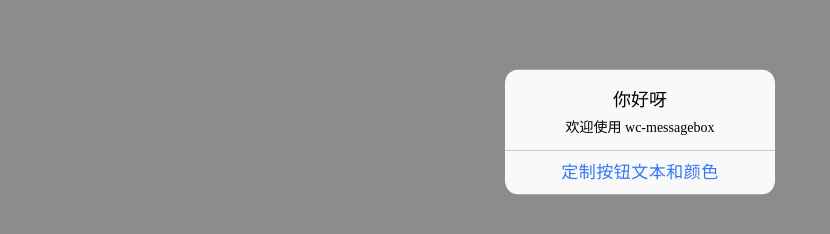
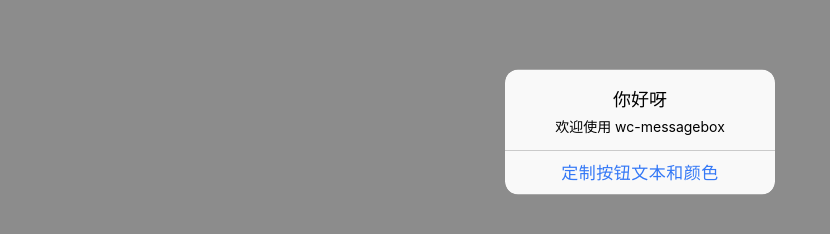
Before and after one commit to helicopters/wc-messagebox, a Vue app: page / in a window 1280 px wide. Both pictures are taken after a click on the button "Alert". Shown: the part 268-502 px from the top of the page, without its empty margins (0-830 px from the left). Built offline with nearby package versions, Linux system fonts and the light colour scheme.

Commit message:
增加默认字体设置, 不再跟随用户字体。

```diff
--- a/src/wc-messagebox/components/Alert/AlertComponent.vue
+++ b/src/wc-messagebox/components/Alert/AlertComponent.vue
@@ -1,5 +1,6 @@
 <style scoped lang="less">
 .popup {
+    font-family: -apple-system, BlinkMacSystemFont, "PingFang SC","Helvetica Neue",STHeiti,"Microsoft Yahei",Tahoma,Simsun,sans-serif;
     position: fixed;
     z-index: 10000;
     top: 50%;
--- a/src/wc-messagebox/components/Confirm/ConfirmComponent.vue
+++ b/src/wc-messagebox/components/Confirm/ConfirmComponent.vue
@@ -1,5 +1,6 @@
 <style scoped lang="less">
 .popup {
+    font-family: -apple-system, BlinkMacSystemFont, "PingFang SC","Helvetica Neue",STHeiti,"Microsoft Yahei",Tahoma,Simsun,sans-serif;
     position: fixed;
     z-index: 10000;
     top: 50%;
--- a/src/wc-messagebox/components/Toast/ToastComponent.vue
+++ b/src/wc-messagebox/components/Toast/ToastComponent.vue
@@ -1,5 +1,6 @@
 <style lang="less" scoped>
 .toast-container {
+	font-family: -apple-system, BlinkMacSystemFont, "PingFang SC","Helvetica Neue",STHeiti,"Microsoft Yahei",Tahoma,Simsun,sans-serif;
 	position: fixed;
 	z-index: 9999;
 	line-height: 17px;
```
Lines whose indentation alone changed are shown as unchanged.
